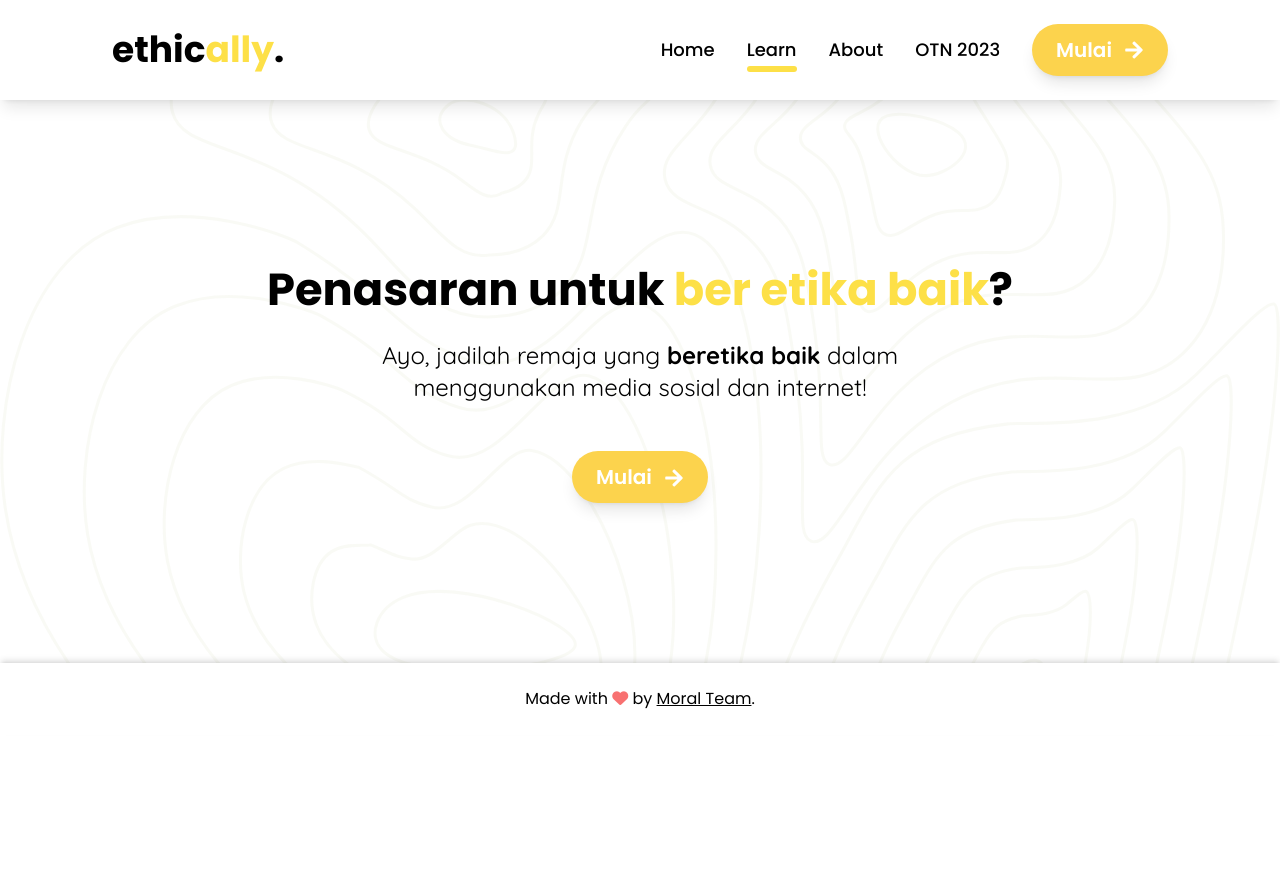
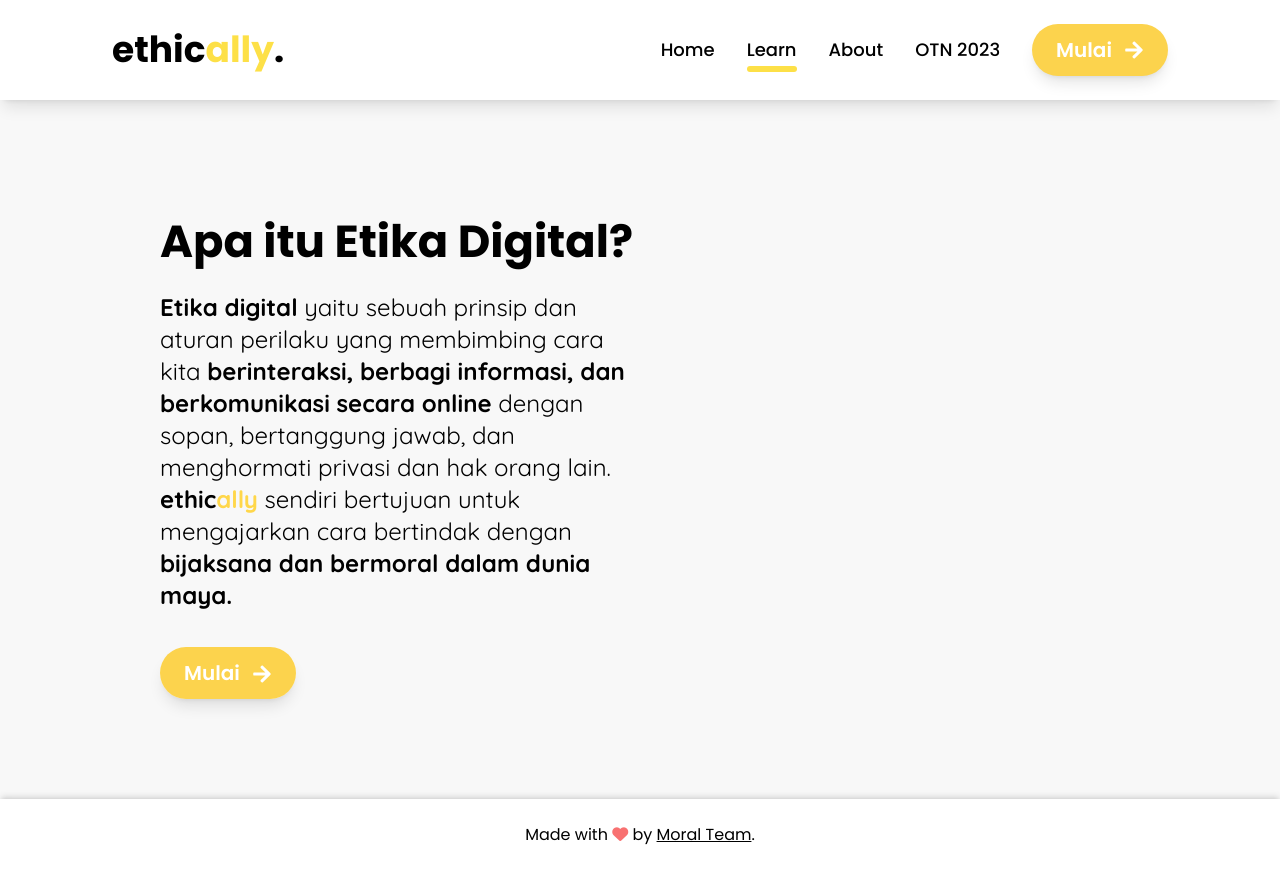
Before and after one commit to Ethically-App/website, a Next.js app: page /learn in a window 1280 px wide. Before the commit the page ends 800 px from the top, so only its background shows below. Built offline with nearby package versions, Linux system fonts and the light colour scheme.

Commit message:
/learn page

```diff
--- a/app/learn/page.tsx
+++ b/app/learn/page.tsx
@@ -12,10 +12,15 @@ export default function Home() {
         <>
             <Navigation route={2} />
 
-            <section id="header" className="bg-white bg-anim bg-[url('/bg.svg')] bg-[length:280%] sm:bg-[length:200%] md:bg-[length:140%] lg:bg-cover w-full mt-16 sm:mt-24 px-10 lg:px-28 py-40 flex justify-center items-center flex-col text-center">
-                <h1 className="text-2xl md:text-3xl lg:text-4xl xl:text-[2.8rem] animate fadeInDown font-bold xl:leading-normal mb-4">Penasaran untuk <span className="text-yellow-300">ber etika baik</span>?</h1>
-                <p className="text-lg lg:text-xl xl:text-2xl animate fadeInDown max-w-lg xl:max-w-xl mb-12" style={{animationDelay: "0.2s"}}>Ayo, jadilah remaja yang <b>beretika baik</b> dalam menggunakan media sosial dan internet!</p>
-                <MulaiButton style={{animationDelay: "0.4s"}} />
+
+        <section id="header" className="bg-[#F8F8F8] w-full mt-16 lg:mt-24 px-8 sm:px-32 xl:px-40 py-28 flex justify-center items-center flex-col-reverse lg:flex-row">
+                <div className="w-full lg:w-1/2 text-center lg:text-left">
+                    <h1 className="text-2xl md:text-3xl xl:text-[2.8rem] animate fadeInDown font-bold xl:leading-normal mb-4">Apa itu Etika Digital?</h1>
+                    <p className="text-lg lg:text-xl xl:text-2xl mb-12 animate fadeInDown" style={{animationDelay: "0.2s"}}><b className='font-bold'>Etika digital</b> yaitu sebuah prinsip dan aturan perilaku yang membimbing cara kita <b className='font-bold'>berinteraksi, berbagi informasi, dan berkomunikasi secara online</b> dengan sopan, bertanggung jawab, dan menghormati privasi dan hak orang lain. <b className='font-bold'>ethic</b><b className='font-bold text-[#FFD74A]'>ally</b> sendiri bertujuan untuk mengajarkan cara bertindak dengan <b className='font-bold'>bijaksana dan bermoral dalam dunia maya.</b></p>
+                    <MulaiButton style={{animationDelay: "0.4s"}} />
+                </div>
+                <div className="w-full lg:w-1/2 mb-16 lg:mb-0 flex justify-center items-center animate fadeInUp">
+                </div>
             </section>
 
             <Footer />
```
